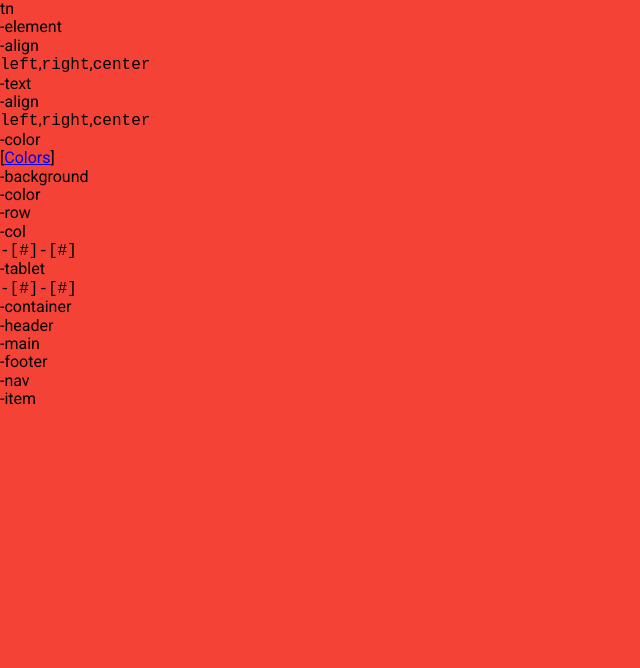
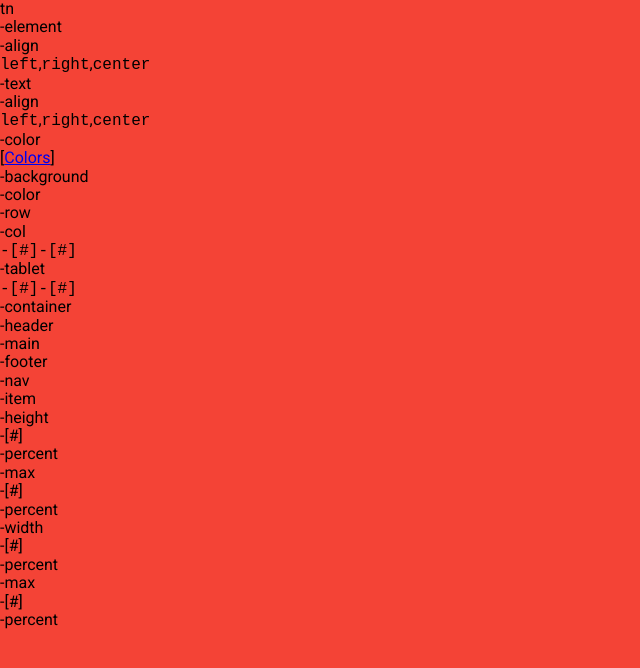
Before and after one commit to tumblenet/tumblenet-css, a Jekyll site: the page built from CLASS STANDED.md, in a window 1280 px wide. Shown: the top 668 px of the page, without its empty margins (0-640 px from the left). Built offline with Jekyll 4.4.1, drawn with Linux system fonts in a browser that asks for light colours; our own code applies the rules of GitHub Pages for plain Markdown files.

Commit message:
Update CLASS STANDED.md

```diff
--- a/CLASS STANDED.md
+++ b/CLASS STANDED.md
@@ -31,3 +31,20 @@ tn
 
 > -nav
 >> -item
+
+
+> -height
+>> -[#]
+>>>-percent
+
+>> -max
+>>> -[#]
+>>>> -percent
+
+> -width
+>> -[#]
+>>>-percent
+
+>> -max
+>>> -[#]
+>>>> -percent
```
